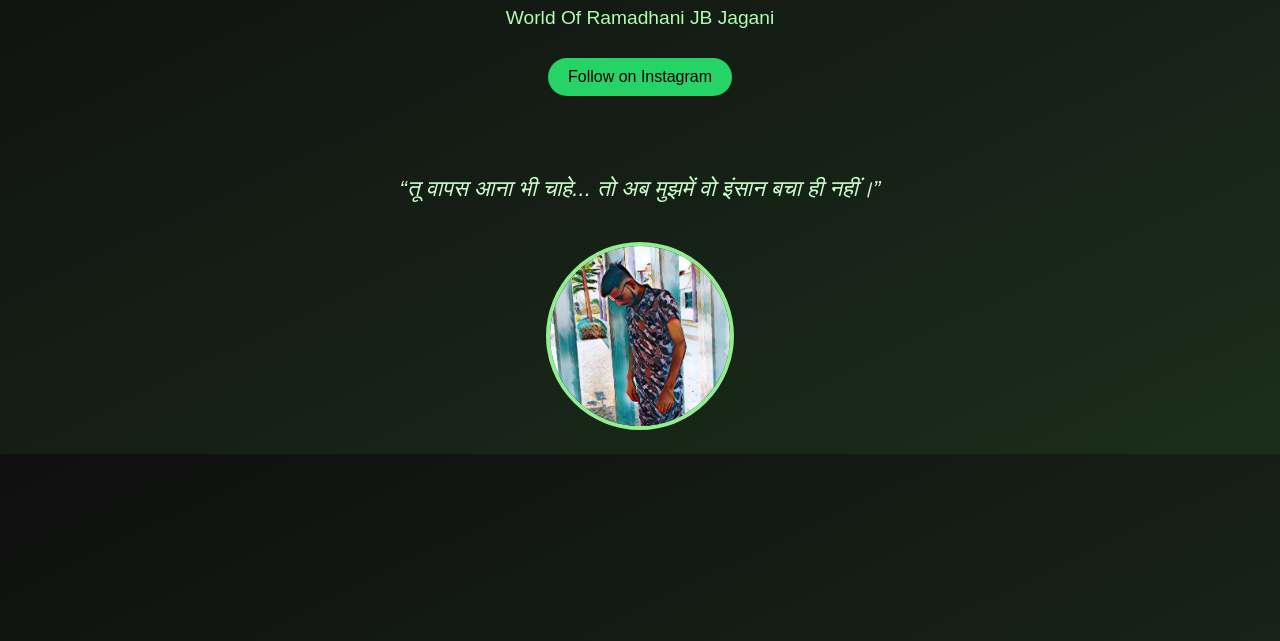
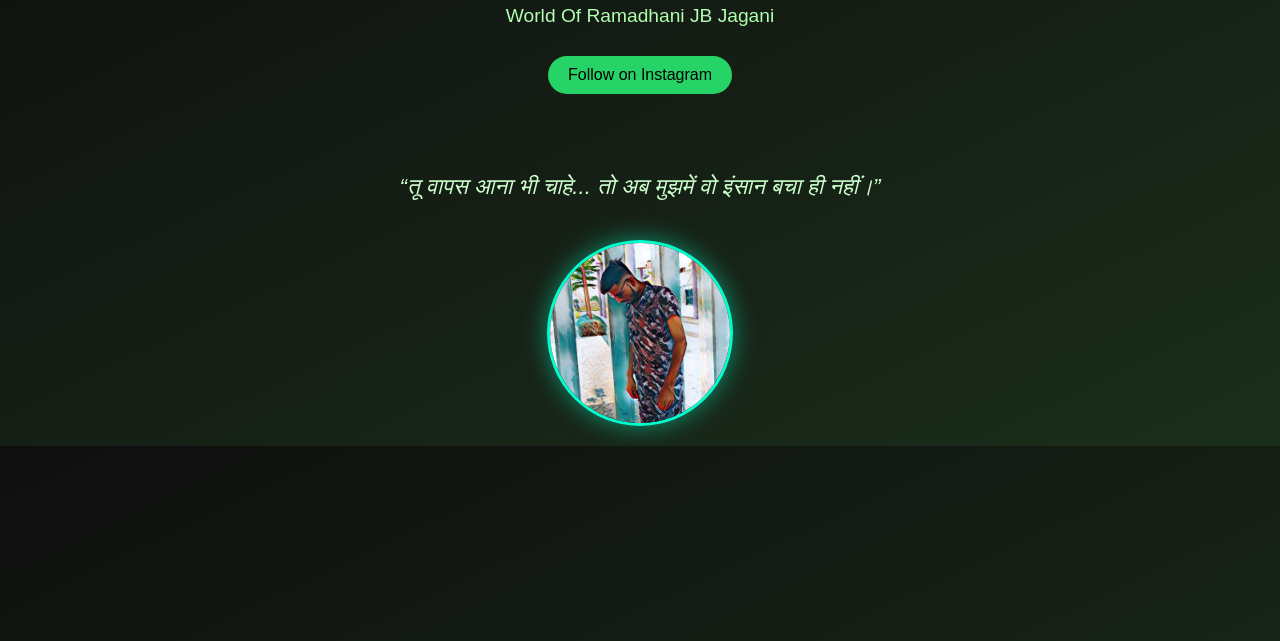
Before and after one commit to jbjagani/JB-JAGANI, a plain HTML site: page index.html in a window 1280 px wide. Shown: the part 159-800 px from the top of the page. Drawn offline with Linux system fonts and the light colour scheme.

Commit message:
Update style.css

```diff
--- a/style.css
+++ b/style.css
@@ -78,3 +78,17 @@ header {
   50% { transform: scale(1.5); opacity: 1; }
   100% { transform: scale(1); opacity: 0.6; }
 }
+.profile-container {
+  display: flex;
+  justify-content: center;
+  margin-top: 30px;
+}
+
+.profile-pic {
+  width: 180px;
+  height: 180px;
+  border-radius: 50%;
+  object-fit: cover;
+  border: 3px solid #00ffcc;
+  box-shadow: 0 0 25px rgba(0, 255, 204, 0.5);
+}
```
